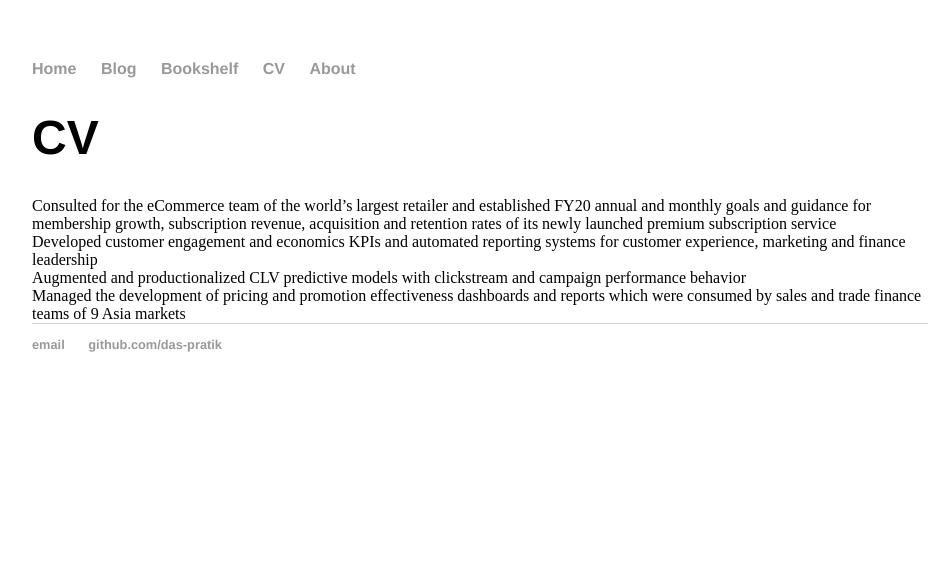
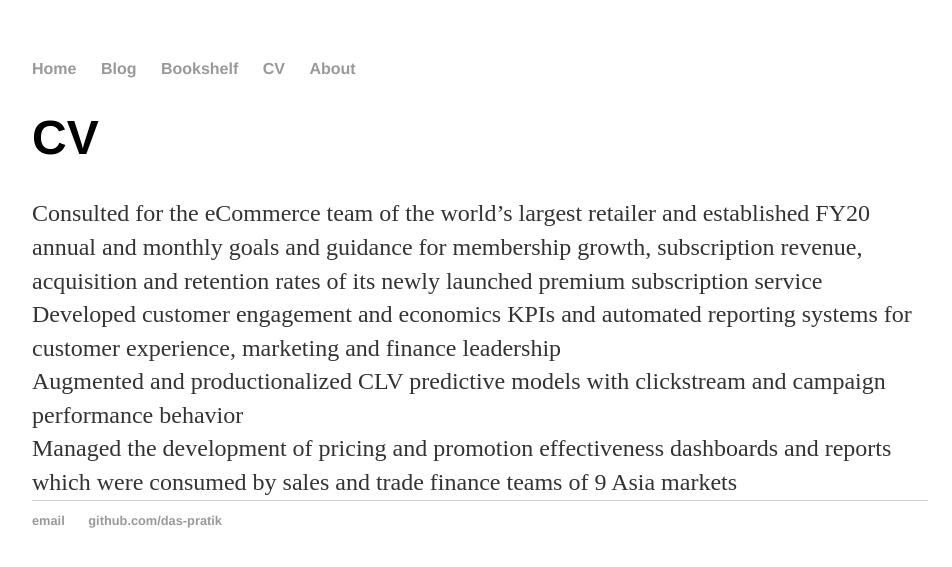
Before and after one commit to das-pratik/das-pratik.github.io, a Jekyll site: the page built from cv/index.html, in a window 1280 px wide. Shown: the top 567 px of the page, without its empty margins (160-1112 px from the left). Built offline with Jekyll 4.4.1, drawn with Linux system fonts in a browser that asks for light colours.

Commit message:
Update p tags with highlight class

```diff
--- a/about/index.html
+++ b/about/index.html
@@ -4,7 +4,7 @@ title: About Me
 ---
 <h1>{{ page.title }}</h1>
 
-<p>
+<p class="highlight">
     I'm passionate about solving problems using data, math, design and systems thinking.
     Skilled at combining quantitative analysis and qualitative insights to form strong narratives
     and influence executive decision making.
--- a/cv/index.html
+++ b/cv/index.html
@@ -3,15 +3,15 @@ layout: default
 title: CV
 ---
 <h1>{{ page.title }}</h1>
-<p>
+<p class="highlight">
     Consulted for the eCommerce team of the world’s largest retailer and established FY20 annual and monthly goals and guidance for membership growth, subscription revenue, acquisition and retention rates of its newly launched premium subscription service
 </p>
-<p>
+<p class="highlight">
     Developed customer engagement and economics KPIs and automated reporting systems for customer experience, marketing and finance leadership
 </p>
-<p>
+<p class="highlight">
     Augmented and productionalized CLV predictive models with clickstream and campaign performance behavior
 </p>
-<p>
+<p class="highlight">
     Managed the development of pricing and promotion effectiveness dashboards and reports which were consumed by sales and trade finance teams of 9 Asia markets
 </p>
--- a/index.html
+++ b/index.html
@@ -4,7 +4,7 @@ title: Pratik Das . Home
 ---
 <div class="blurb">
 	<h1>Hi, I'm Pratik Das!</h1>
-	<p>
+	<p class="highlight">
 		I <a href="/cv">work</a> at the intersection of consumer data & tech, and <a href="/blog">write</a> about how cause-effect loops shape internet, technology, consumer behavior and society.
 	</p>
 </div><!-- /.blurb -->
```
